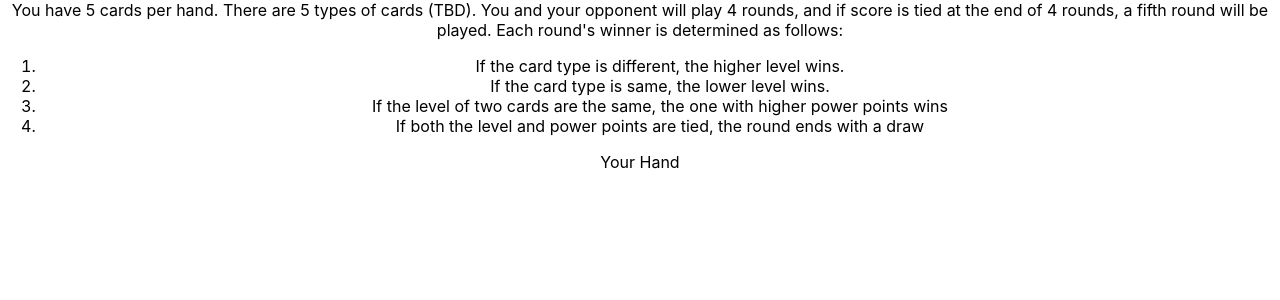
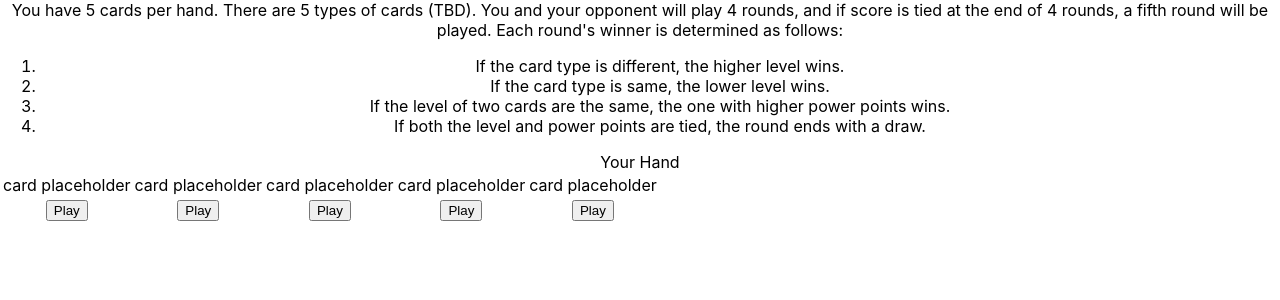
Before and after one commit to RandyZJin/CardGame, a React (Create React App) app in the folder front-end/: page / in a window 1280 px wide. Shown: the top 300 px of the page. Built offline with nearby package versions, Linux system fonts and the light colour scheme.

Commit message:
Create PlayerHands component

```diff
--- a/front-end/src/App.js
+++ b/front-end/src/App.js
@@ -1,4 +1,5 @@
 import './App.css';
+import PlayerHand from './Components/PlayerHand';
 import Rules from './Components/Rules';
 
 function App() {
@@ -8,6 +9,7 @@ function App() {
       <div>
 
         Your Hand
+        <PlayerHand />
       </div>
     </div>
   );
--- a/front-end/src/Components/PlayerHand.jsx
+++ b/front-end/src/Components/PlayerHand.jsx
@@ -1,7 +1,25 @@
 export default function PlayerHand () {
+  const playCard = (card) => {
+    console.log(card.target)
+  }
   return (
     <div>
-      TBD
+      <table>
+        <tr>
+          <td>card placeholder</td>
+          <td>card placeholder</td>
+          <td>card placeholder</td>
+          <td>card placeholder</td>
+          <td>card placeholder</td>
+        </tr>
+        <tr>
+          <td><button name="card1" onClick={(event) => playCard(event)}>Play</button></td>
+          <td><button name="card2" onClick={(event) => playCard(event)}>Play</button></td>
+          <td><button name="card3" onClick={(event) => playCard(event)}>Play</button></td>
+          <td><button name="card4" onClick={(event) => playCard(event)}>Play</button></td>
+          <td><button name="card5" onClick={(event) => playCard(event)}>Play</button></td>
+        </tr>
+      </table>
     </div>
   );
 }
--- a/front-end/src/Components/Rules.jsx
+++ b/front-end/src/Components/Rules.jsx
@@ -8,8 +8,8 @@ export default function Rules() {
       <ol>
         <li>If the card type is different, the higher level wins.</li>
         <li>If the card type is same, the lower level wins.</li>
-        <li>If the level of two cards are the same, the one with higher power points wins</li>
-        <li>If both the level and power points are tied, the round ends with a draw</li>
+        <li>If the level of two cards are the same, the one with higher power points wins.</li>
+        <li>If both the level and power points are tied, the round ends with a draw.</li>
       </ol>
     </div>
   );
```
